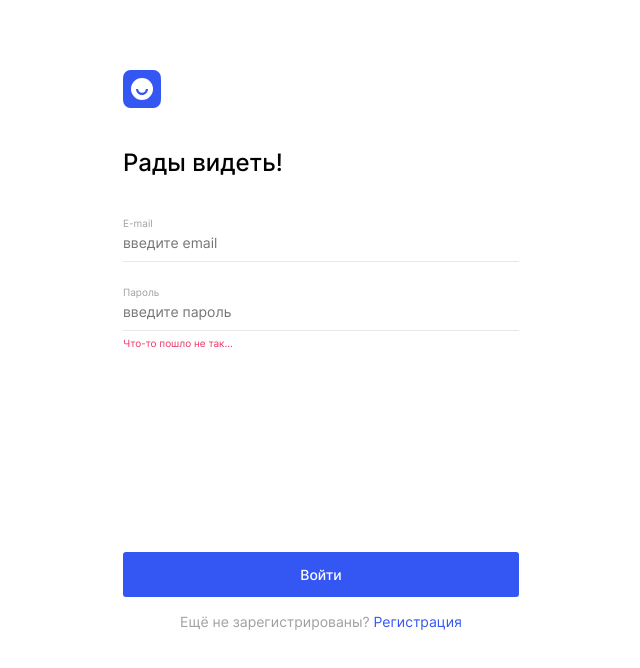
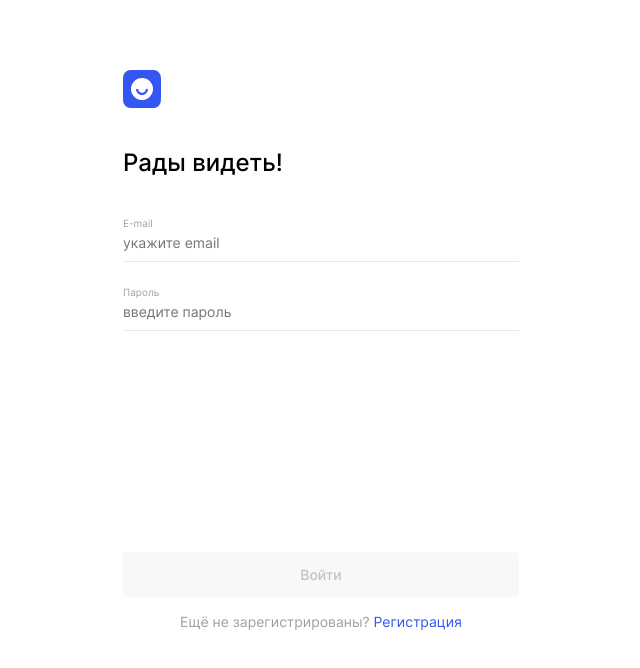
Before and after one commit to SEnyakkk/movies-explorer-frontend, a React (Create React App) app: page /signin in a window 1280 px wide. Shown: the top 668 px of the page, without its empty margins (319-959 px from the left). Built offline with nearby package versions, Linux system fonts and the light colour scheme.

Commit message:
auth api

```diff
--- a/src/components/App/App.js
+++ b/src/components/App/App.js
@@ -1,26 +1,89 @@
 import './App.css';
 import '../../index.css'
 import Main from '../Main/Main';
-import { Route, Routes } from 'react-router-dom';
+import { Route, Routes, useLocation, useNavigate } from 'react-router-dom';
 import ErrorPage from '../ErrorPage/ErrorPage';
 import Movies from '../Movies/Movies';
 import SavedMovies from '../SavedMovies/SavedMovies';
 import Register from '../Register/Register';
 import Login from '../Login/Login';
 import Profile from '../Profile/Profile';
+import { useEffect, useState } from 'react';
+import { mainApi } from '../../utils/MainApi';
 
 function App() {
+  const location = useLocation();
+  const navigate = useNavigate();
+  const [currentUser, setCurrentUser] = useState({});
+  const [isLoggedIn, setIsLoggedIn] = useState(false);
+  const [isOK, setIsOK] = useState(false);
+  const [serverErrors, setServerErrors] = useState({
+    login: {},
+    register: {},
+    profile: {},
+    movies: {}
+  });
+
+  useEffect(() => {
+    setServerErrors({
+      login: {},
+      register: {},
+      profile: {}
+    });
+  }, [location]);
+
+  const handleRegister = (values) => {
+    mainApi.registerUser(values.name, values.email, values.password)
+      .then((res) => {
+
+        handleLogin(values);
+        console.log(values);
+      })
+      .catch((error) => {
+        setIsOK(false);
+        setServerErrors({ ...serverErrors, register: error });
+        console.log(error);
+      });
+  };
+
+  const handleLogin = (values) => {
+    mainApi.loginUser(values.email, values.password)
+      .then((data) => {
+        if (data.token) {
+          localStorage.setItem('jwt', data.token);
+          setIsLoggedIn(true);
+          navigate('/movies');
+        }
+      })
+      .catch((error) => {
+        setIsOK(false);
+        setServerErrors({ ...serverErrors, login: error });
+        console.log(error);
+      });
+  };
 
 
   return (
     <div className="page">
       <Routes>
         <Route path="*" element={<ErrorPage />} />
+
         <Route path="/" element={<Main />} />
+
         <Route path="/movies" element={<Movies />} />
+
         <Route path="/saved-movies" element={<SavedMovies />} />
-        <Route path="/signup" element={<Register />} />
-        <Route path="/signin" element={<Login />} />
+
+        <Route path="/signup" element={<Register
+          onRegister={handleRegister}
+          isLoggedIn={isLoggedIn}
+          serverErrors={serverErrors} />} />
+
+        <Route path="/signin" element={<Login
+          onLogin={handleLogin}
+          isLoggedIn={isLoggedIn}
+          serverErrors={serverErrors} />} />
+
         <Route path="/profile" element={<Profile />} />
       </Routes>
     </div>
--- a/src/components/Login/Login.js
+++ b/src/components/Login/Login.js
@@ -1,10 +1,20 @@
 import "./Login.css"
-import { Link, useLocation } from "react-router-dom"
+import { Link, useNavigate } from "react-router-dom"
 import headerLogo from "../../images/logo.svg";
+import useFormValidation from "../../hooks/useFormValidation";
+import { useEffect } from "react";
+import { validateEmail, validateName } from "../../utils/constants";
 
 
-function Login() {
-  const location = useLocation();
+function Login({ onLogin, isLoggedIn, }) {
+  const { values, handleChange, errors, isValid } = useFormValidation();
+  const navigate = useNavigate();
+
+  useEffect(() => {
+    if (isLoggedIn) {
+      navigate('/movies');
+    }
+  }, [isLoggedIn]);
 
   return (
     <main className="page__auth">
@@ -12,20 +22,46 @@ function Login() {
         <Link to="/" className='auth__logo link'>
           <img src={headerLogo} alt="Лого" className="auth__logo-img" />
         </Link>
-        <h1 className="auth__title">{location.pathname === '/signin' ? 'Рады видеть!' : 'Добро пожаловать!'}</h1>
-        <form className="auth__form">
+        <h1 className="auth__title">Рады видеть!</h1>
+        <form onSubmit={(e) => {
+          e.preventDefault();
+          onLogin(values);
+        }} className="auth__form">
+
           <label className="auth__form-label">E-mail</label>
-          <input type="email" name="auth-email" className="auth__form-input" placeholder="введите email" required />
-          <span className="auth__form-span auth__form-span_valid">Что-то пошло не так...</span>
+          <input type="email" className="auth__form-input"
+            name="email"
+            value={values.email || ''}
+            placeholder="укажите email"
+            onChange={handleChange}
+            minLength={2}
+            maxLength={30}
+            required />
+          <span className="auth__form-span">{errors.email}{validateEmail(values.email).message}</span>
+
           <label className="auth__form-label">Пароль</label>
-          <input type="password" name="auth-password" className="auth__form-input auth__form-input_invalid" placeholder="введите пароль" required minLength={8}
-        maxLength={30}/>
-          <span className="auth__form-span">Что-то пошло не так...</span>
+          <input type="password" className="auth__form-input"
+            name="password"
+            value={values.password || ''}
+            placeholder="введите пароль"
+            onChange={handleChange}
+            minLength={6}
+            maxLength={30}
+            required />
+          <span className={`auth__form-span ${isValid ? '' : 'auth__form-input_invalid'}`}>{errors.password}</span>
+
           <div className="auth__form-submit-login">
-            <Link to="/movies"  className="auth__form-submit-btn link">
-              {location.pathname === '/signin' ? 'Войти' : 'Зарегистрироваться'}</Link>
+            <button
+              type="submit"
+              className={`auth__form-submit-btn ${validateEmail(values.email).invalid ? `auth__form-submit-btn_disable` : ''} link`}
+              disabled={
+                !isValid ||
+                validateEmail(values.email).invalid}>
+              Войти
+            </button>
+
             <p className="auth__form-caption">
-              {location.pathname === '/signin' ? 'Ещё не зарегистрированы? ' : 'Уже зарегистрированы? '}
+              {'Ещё не зарегистрированы? '}
               <Link to="/signup" className="auth__form-link-caption link">Регистрация</Link>
             </p>
           </div>
--- a/src/components/Register/Register.css
+++ b/src/components/Register/Register.css
@@ -84,6 +84,7 @@
   display: flex;
   justify-content: center;
   align-items: center;
+  border: none;
   border-radius: 3px;
   width: 100%;
   min-height: 45px;
--- a/src/components/Register/Register.js
+++ b/src/components/Register/Register.js
@@ -1,10 +1,20 @@
 import "./Register.css"
-import { Link, useLocation } from "react-router-dom"
+import { Link, useNavigate } from "react-router-dom"
 import headerLogo from "../../images/logo.svg";
+import useFormValidation from "../../hooks/useFormValidation";
+import { useEffect } from "react";
+import { validateEmail, validateName } from "../../utils/constants";
 
 
-function Register() {
-  const location = useLocation();
+function Register({ onRegister, isLoggedIn, }) {
+  const { values, handleChange, errors, isValid } = useFormValidation();
+  const navigate = useNavigate();
+
+  useEffect(() => {
+    if (isLoggedIn) {
+      navigate('/movies');
+    }
+  }, [isLoggedIn]);
 
   return (
     <main className="page__auth">
@@ -12,25 +22,57 @@ function Register() {
         <Link to="/" className='auth__logo link'>
           <img src={headerLogo} alt="Лого" className="logo-img" />
         </Link>
-        <h1 className="auth__title">{location.pathname === '/signin' ? 'Рады видеть!' : 'Добро пожаловать!'}</h1>
-        <form className="auth__form">
+        <h1 className="auth__title">Добро пожаловать!</h1>
+        <form onSubmit={(e) => {
+          e.preventDefault();
+          onRegister(values);
+        }} className="auth__form">
+
           <label className="auth__form-label">Имя</label>
-          <input type="text" name="auth-name" className="auth__form-input" placeholder="Ваше имя" required minLength={2}
-        maxLength={30}/>
-          <span className="auth__form-span auth__form-span_valid">Что-то пошло не так...</span>
+          <input type="text" className="auth__form-input"
+            name="name"
+            value={values.name || ''}
+            placeholder="ваше имя"
+            onChange={handleChange}
+            minLength={2}
+            maxLength={30}
+            required />
+          <span className="auth__form-span">{errors.name}{validateName(values.name).message}</span>
+
           <label className="auth__form-label">E-mail</label>
-          <input type="email" name="auth-email" className="auth__form-input" placeholder="укажите email" required />
-          <span className="auth__form-span auth__form-span_valid">Что-то пошло не так...</span>
+          <input type="email" className="auth__form-input"
+            name="email"
+            value={values.email || ''}
+            placeholder="укажите email"
+            onChange={handleChange}
+            minLength={2}
+            maxLength={30}
+            required />
+          <span className="auth__form-span">{errors.email}{validateEmail(values.email).message}</span>
+
           <label className="auth__form-label">Пароль</label>
-          <input type="password" name="auth-password" className="auth__form-input auth__form-input_invalid" placeholder="введите пароль" required minLength={2}
-        maxLength={30} />
-          <span className="auth__form-span">Что-то пошло не так...</span>
+          <input type="password" className="auth__form-input"
+            name="password"
+            value={values.password || ''}
+            placeholder="введите пароль"
+            onChange={handleChange}
+            minLength={6}
+            maxLength={30}
+            required />
+          <span className={`auth__form-span ${isValid ? '' : 'auth__form-input_invalid'}`}>{errors.password}</span>
+
           <div className="auth__form-submit">
-            <Link to="/movies" className="auth__form-submit-btn auth__form-submit-btn_disable link ">
-              {location.pathname === '/signin' ? 'Войти' : 'Зарегистрироваться'}
-            </Link>
+            <button
+              type="submit"
+              className={`auth__form-submit-btn ${validateEmail(values.email).invalid ? `auth__form-submit-btn_disable` : ''} link`}
+              disabled={
+                !isValid ||
+                validateEmail(values.email).invalid}>
+              Зарегистрироваться
+            </button>
+
             <p className="auth__form-caption">
-              {location.pathname === '/signin' ? 'Ещё не зарегистрированы? ' : 'Уже зарегистрированы? '}
+              {'Уже зарегистрированы? '}
               <Link to="/signin" className="auth__form-link-caption link ">Войти</Link>
             </p>
           </div>
--- a/src/context/CurrentUserContext.js
+++ b/src/context/CurrentUserContext.js
@@ -1,3 +1,3 @@
-import {createContext} from 'react';
+import { createContext } from "react";
 
-export const CurrentUserContext = createContext();
+export const CurrentUserContext = createContext({});
--- /dev/null
+++ b/src/hooks/useFormValidation.js
@@ -0,0 +1,26 @@
+import { useState, useCallback } from 'react';
+
+function useFormValidation() {
+  const [values, setValues] = useState({});
+  const [errors, setErrors] = useState({});
+  const [isValid, setIsValid] = useState(false);
+
+  const handleChange = (e) => {
+    const { name, value } = e.target
+    setValues({ ...values, [name]: value });
+    setErrors({ ...errors, [name]: e.target.validationMessage });
+    setIsValid(e.target.closest('form').checkValidity());
+  };
+
+  const resetForm = useCallback((newValues = {}, newErrors = {}, newIsValid = false) => {
+    setValues(newValues);
+    setErrors(newErrors);
+    setIsValid(newIsValid);
+  },
+    [setValues, setErrors, setIsValid]
+  );
+
+  return { values, errors, isValid, handleChange, resetForm, setValues, setErrors, setIsValid };
+}
+
+export default useFormValidation
--- /dev/null
+++ b/src/utils/MainApi.js
@@ -0,0 +1,93 @@
+class MainApi {
+  constructor() {
+    this._url = 'http://localhost:3000';
+    this._headers = {
+      'Content-Type': 'application/json'
+    };
+  }
+
+  _isResOk(res) {
+    if (res.ok) {
+      return res.json();
+    }
+    return Promise.reject(`Статус ошибки: ${res.status}`);
+  }
+
+  _request(endpoint, options, url = this._url) {
+    return fetch(`${url}${endpoint}`, options)
+      .then(this._isResOk)
+  }
+
+  registerUser(name, email, password) {
+    return this._request('/signup', {
+      method: 'POST',
+      headers: { 'Content-Type': 'application/json' },
+      body: JSON.stringify({
+        name, email, password
+      })
+    })
+  }
+
+  loginUser(email, password) {
+    return this._request('/signin', {
+      method: 'POST',
+      headers: { 'Content-Type': 'application/json' },
+      body: JSON.stringify({
+        email, password
+      })
+    })
+      .then((data) => {
+        if (data.token) {
+          localStorage.setItem('jwt', data.token);
+          return data;
+        }
+      })
+  }
+
+  getUserInfo(token) {
+    return this._request(`/users/me`, {
+      headers: { 'Authorization': `Bearer ${token}` }
+    })
+  }
+
+  setUserInfo(username, email, token) {
+    return this._request(`/users/me`, {
+      method: 'PATCH',
+      headers: {
+        'Content-Type': 'application/json',
+        'Authorization': `Bearer ${token}`,
+      },
+      body: JSON.stringify({
+        name: username,
+        email: email
+      })
+    })
+  }
+
+  getMyMovies(token) {
+    return this._request('/movies', {
+      headers: { "Authorization": `Bearer ${token}` }
+    })
+  }
+
+  selectMovie(movie, token) {
+    return this._request('/movies', {
+      method: 'POST',
+      headers: {
+        'Content-Type': 'application/json',
+        "Authorization": `Bearer ${token}`
+      },
+      body: JSON.stringify(movie)
+    })
+  }
+
+  deleteMyMovie(movieId, token) {
+    return this._request(`/movies/${movieId}`, {
+      method: 'DELETE',
+      headers: { "Authorization": `Bearer ${token}` }
+    })
+  }
+}
+
+
+export const mainApi = new MainApi();
--- a/src/utils/constants.js
+++ b/src/utils/constants.js
@@ -1,3 +1,6 @@
+
+
+
 import pic from '../images/pic__COLOR_pic.png';
 import pic1 from '../images/pic__COLOR_pic-1.png';
 import pic2 from '../images/pic__COLOR_pic-2.png';
@@ -14,6 +17,45 @@ import pic12 from '../images/pic__COLOR_pic-12.png';
 import pic13 from '../images/pic__COLOR_pic-13.png';
 import pic14 from '../images/pic__COLOR_pic-14.png';
 import pic15 from '../images/pic__COLOR_pic-15.png';
+
+export const REG_EMAIL = /^[A-Z0-9._%+-]+@[A-Z0-9-]+.+.[A-Z]{2,4}$/i
+//  /^\w+@[a-zA-Z_]+?\.[a-zA-Z]{2,3}$/
+//  /^[\w-]+(\.[\w-]+)*@([\w-]+\.)+[a-zA-Z]{2,7}$/
+export const REG_NAME = /^[a-zA-Zа-яА-Я\sё-]+$/;
+
+
+export function validateEmail(email) {
+  if (email !== undefined) {
+    if (email.length === 0) {
+      return { invalid: true, message: 'Это поле должно быть заполнено' };
+    } else if (!REG_EMAIL.test(email.toLowerCase())) {
+      return { invalid: true, message: 'Неверный формат почты!' };
+    } else if (REG_EMAIL.test(email.toLowerCase())) {
+      return { invalid: false, message: '' };
+    }
+  } else {
+
+    return { invalid: true, message: '' };
+  }
+}
+
+export function validateName(name) {
+  if (name !== undefined) {
+    if (name.length === 0) {
+      return { invalid: true, message: 'Это поле должно быть заполнено' };
+    } else if (!REG_NAME.test(name.toLowerCase())) {
+      return {
+        invalid: true,
+        message:
+          'Используйте только латиницу, кириллицу, пробел или дефис!'
+      };
+    } else if (REG_NAME.test(name.toLowerCase())) {
+      return { invalid: false, message: '' };
+    }
+  } else {
+    return { invalid: true, message: '' };
+  }
+}
 
 export const movieCardList = [
   {
```
Also changed, not shown: src/utils/MoviesApi.js (added, +17 -0 lines).
